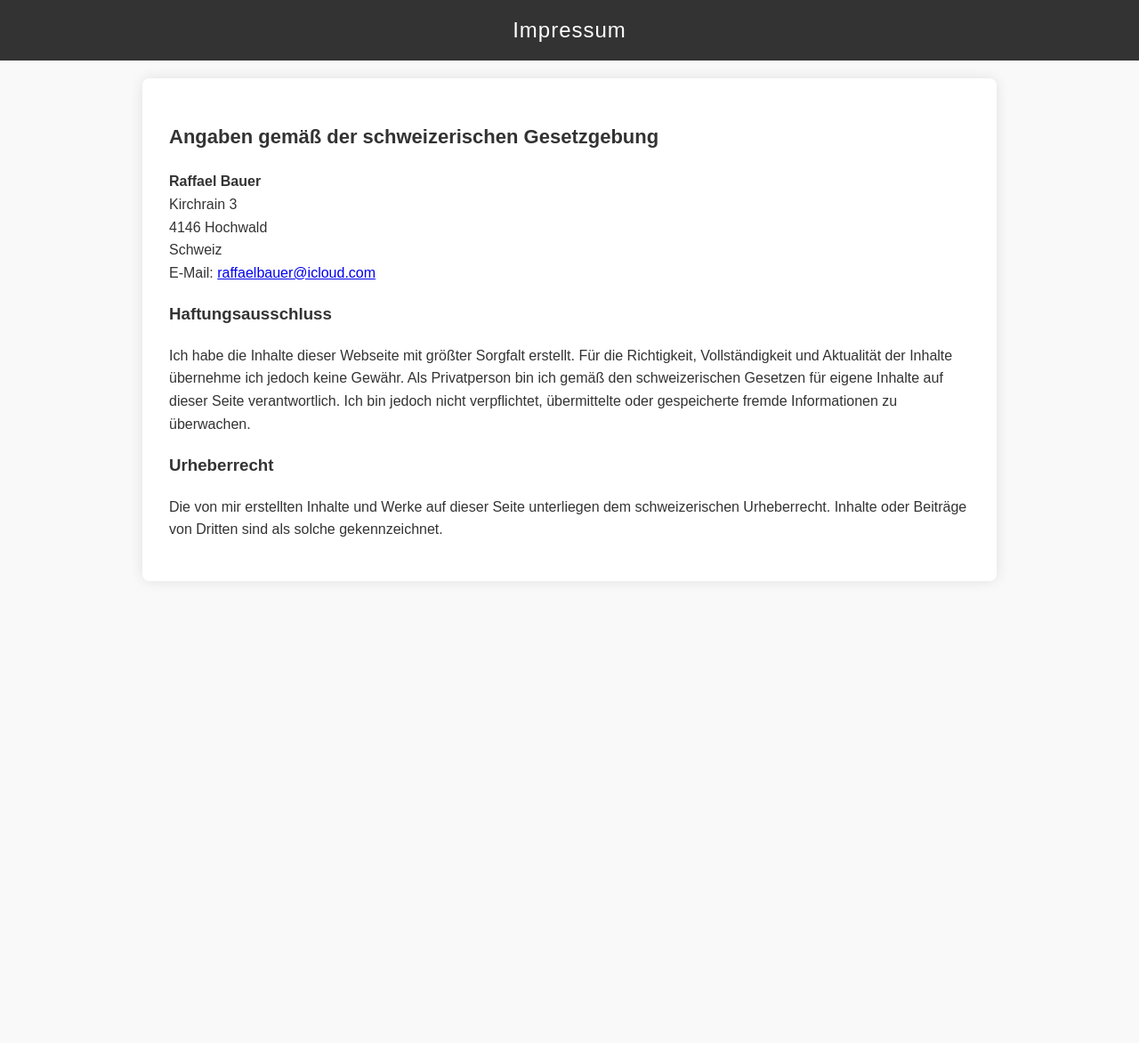
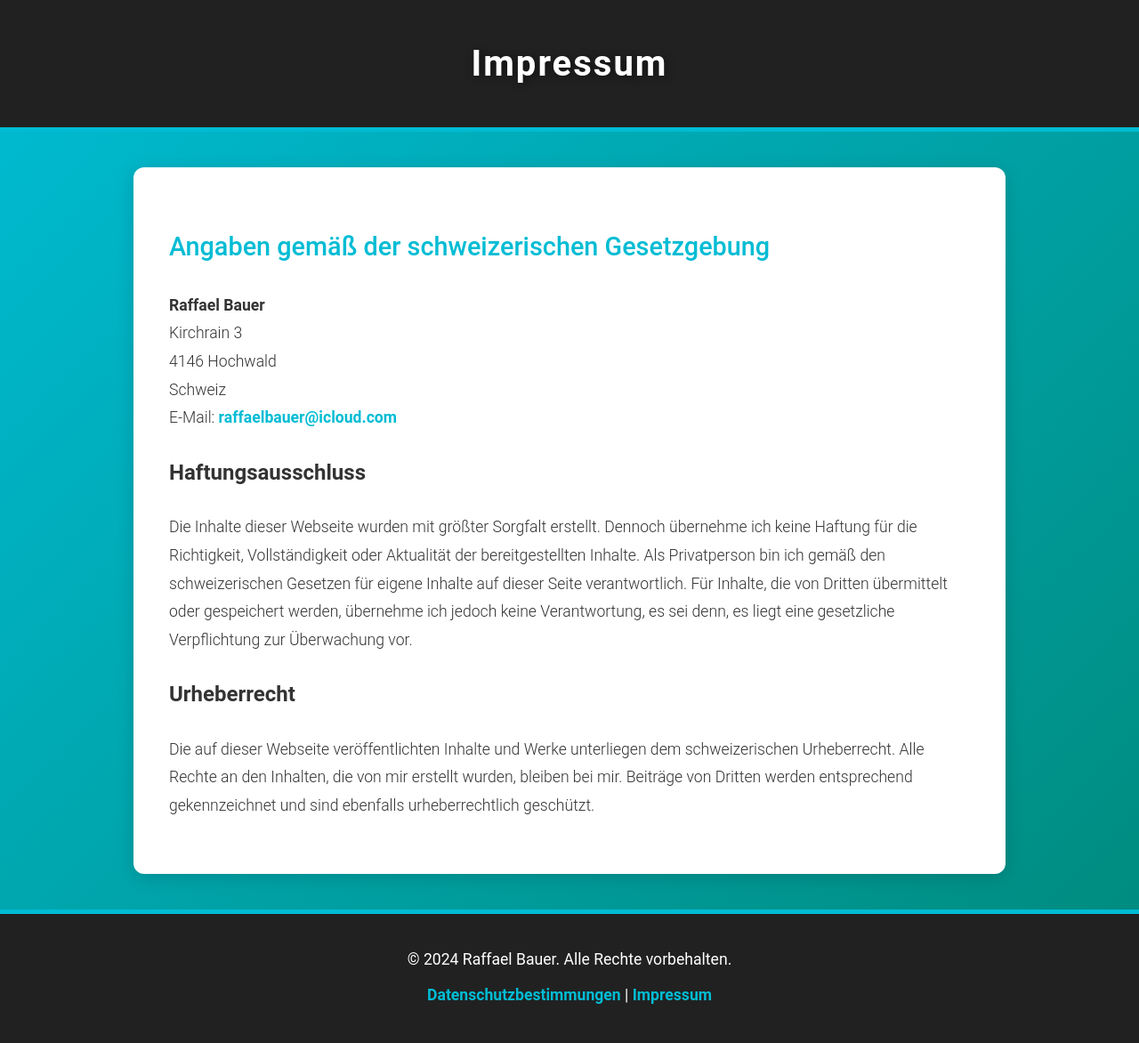
Before and after one commit to raffaelbauer/Impressum, a plain HTML site: page index.html in a window 1280 px wide. Shown: the whole page at 89% size. Before the commit the page ends 800 px from the top, so only its background shows below. Drawn offline with Linux system fonts and the light colour scheme.

Commit message:
Update index.html

```diff
--- a/index.html
+++ b/index.html
@@ -5,38 +5,104 @@
     <meta name="viewport" content="width=device-width, initial-scale=1.0">
     <title>Impressum</title>
     <style>
+        /* Grundstile */
         body {
-            font-family: 'Arial', sans-serif;
+            font-family: 'Roboto', sans-serif;
             margin: 0;
             padding: 0;
-            background-color: #f9f9f9;
-            color: #333;
+            background: linear-gradient(135deg, #00bcd4, #00897b);
+            color: #ffffff;
         }
+
         header {
-            background-color: #333;
-            color: white;
-            padding: 20px;
+            background-color: #212121;
+            color: #ffffff;
+            padding: 3rem;
             text-align: center;
-            font-size: 24px;
-            letter-spacing: 1px;
+            font-size: 2.5rem;
+            font-weight: bold;
+            text-shadow: 2px 2px 10px rgba(0, 0, 0, 0.5);
+            letter-spacing: 2px;
+            border-bottom: 5px solid #00bcd4;
         }
+
         .content {
-            padding: 30px;
+            padding: 40px;
             max-width: 900px;
-            margin: 20px auto;
-            background-color: white;
-            box-shadow: 0 0 15px rgba(0, 0, 0, 0.1);
-            border-radius: 8px;
-            font-size: 16px;
-            line-height: 1.6;
+            margin: 40px auto;
+            background-color: #ffffff;
+            color: #333333;
+            border-radius: 12px;
+            box-shadow: 0 4px 20px rgba(0, 0, 0, 0.15);
+            font-size: 1.1rem;
+            line-height: 1.8;
+            font-weight: 300;
         }
+
         h2 {
-            font-size: 22px;
-            color: #333;
+            font-size: 1.8rem;
+            color: #00bcd4;
+            margin-bottom: 1.5rem;
+            font-weight: 500;
+        }
+
+        h3 {
+            font-size: 1.5rem;
+            color: #333333;
+            margin-top: 1.5rem;
+        }
+
+        p {
             margin-bottom: 20px;
+            font-size: 1.1rem;
         }
-        p {
-            margin-bottom: 15px;
+
+        p a {
+            color: #00bcd4;
+            text-decoration: none;
+            font-weight: bold;
+            transition: color 0.3s;
+        }
+
+        p a:hover {
+            color: #00897b;
+        }
+
+        footer {
+            background-color: #212121;
+            color: #ffffff;
+            text-align: center;
+            padding: 1.5rem;
+            font-size: 1rem;
+            margin-top: 2rem;
+            border-top: 5px solid #00bcd4;
+        }
+
+        footer a {
+            color: #00bcd4;
+            text-decoration: none;
+            font-weight: bold;
+            transition: color 0.3s;
+        }
+
+        footer a:hover {
+            color: #00897b;
+        }
+
+        /* Mobile Responsiveness */
+        @media (max-width: 768px) {
+            header {
+                font-size: 2rem;
+                padding: 2rem;
+            }
+
+            .content {
+                padding: 20px;
+            }
+
+            footer {
+                font-size: 0.9rem;
+            }
         }
     </style>
 </head>
@@ -53,10 +119,15 @@
         E-Mail: <a href="mailto:raffaelbauer@icloud.com">raffaelbauer@icloud.com</a></p>
 
         <h3>Haftungsausschluss</h3>
-        <p>Ich habe die Inhalte dieser Webseite mit größter Sorgfalt erstellt. Für die Richtigkeit, Vollständigkeit und Aktualität der Inhalte übernehme ich jedoch keine Gewähr. Als Privatperson bin ich gemäß den schweizerischen Gesetzen für eigene Inhalte auf dieser Seite verantwortlich. Ich bin jedoch nicht verpflichtet, übermittelte oder gespeicherte fremde Informationen zu überwachen.</p>
+        <p>Die Inhalte dieser Webseite wurden mit größter Sorgfalt erstellt. Dennoch übernehme ich keine Haftung für die Richtigkeit, Vollständigkeit oder Aktualität der bereitgestellten Inhalte. Als Privatperson bin ich gemäß den schweizerischen Gesetzen für eigene Inhalte auf dieser Seite verantwortlich. Für Inhalte, die von Dritten übermittelt oder gespeichert werden, übernehme ich jedoch keine Verantwortung, es sei denn, es liegt eine gesetzliche Verpflichtung zur Überwachung vor.</p>
 
         <h3>Urheberrecht</h3>
-        <p>Die von mir erstellten Inhalte und Werke auf dieser Seite unterliegen dem schweizerischen Urheberrecht. Inhalte oder Beiträge von Dritten sind als solche gekennzeichnet.</p>
+        <p>Die auf dieser Webseite veröffentlichten Inhalte und Werke unterliegen dem schweizerischen Urheberrecht. Alle Rechte an den Inhalten, die von mir erstellt wurden, bleiben bei mir. Beiträge von Dritten werden entsprechend gekennzeichnet und sind ebenfalls urheberrechtlich geschützt.</p>
     </div>
+
+    <footer>
+        <p>&copy; 2024 Raffael Bauer. Alle Rechte vorbehalten.</p>
+        <p><a href="https://raffaelbauer.github.io/Datenschutzbestimmungen/">Datenschutzbestimmungen</a> | <a href="https://raffaelbauer.github.io/Impressum/">Impressum</a></p>
+    </footer>
 </body>
 </html>
```
